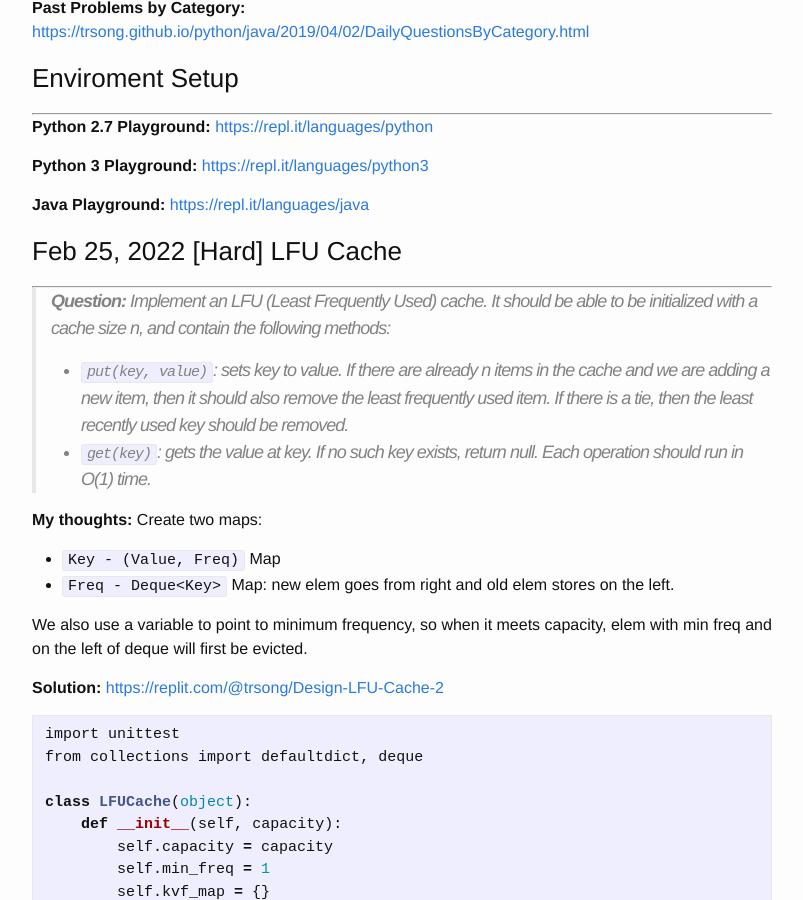
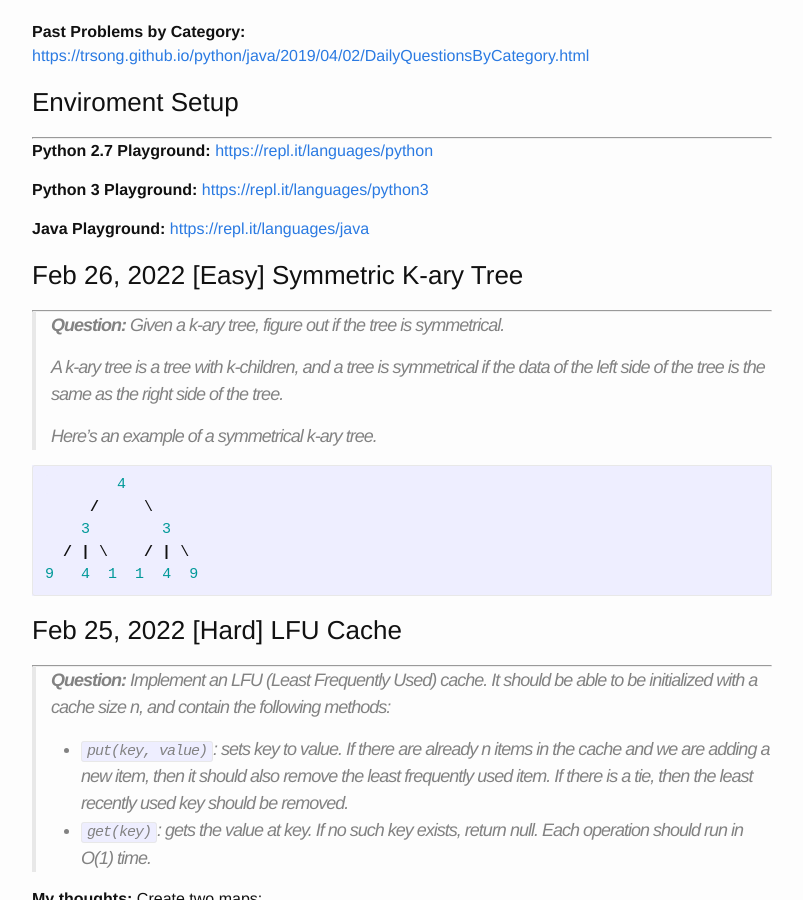
Before and after one commit to trsong/trsong.github.io, a Jekyll site: the page built from _posts/2022-02-01-DailyQuestionsFeb.md, in a window 1280 px wide and 900 px high, scrolled down 930 px. Shown: the whole window, without its empty margins (238-1041 px from the left). Built offline with Jekyll 4.4.1, drawn with Linux system fonts in a browser that asks for light colours; some of the changed text lies outside the part shown.

Commit message:
Add Feb 26 question.

````diff
--- a/_posts/2022-02-01-DailyQuestionsFeb.md
+++ b/_posts/2022-02-01-DailyQuestionsFeb.md
@@ -21,6 +21,22 @@ categories: Python/Java
 **Java Playground:** [https://repl.it/languages/java](https://repl.it/languages/java)
 
 
+
+### Feb 26, 2022 \[Easy\] Symmetric K-ary Tree
+---
+> **Question:** Given a k-ary tree, figure out if the tree is symmetrical.
+>
+> A k-ary tree is a tree with k-children, and a tree is symmetrical if the data of the left side of the tree is the same as the right side of the tree.
+>
+> Here's an example of a symmetrical k-ary tree.
+
+```py
+        4
+     /     \
+    3        3
+  / | \    / | \
+9   4  1  1  4  9
+```
 
 
 ### Feb 25, 2022  \[Hard\] LFU Cache
````
